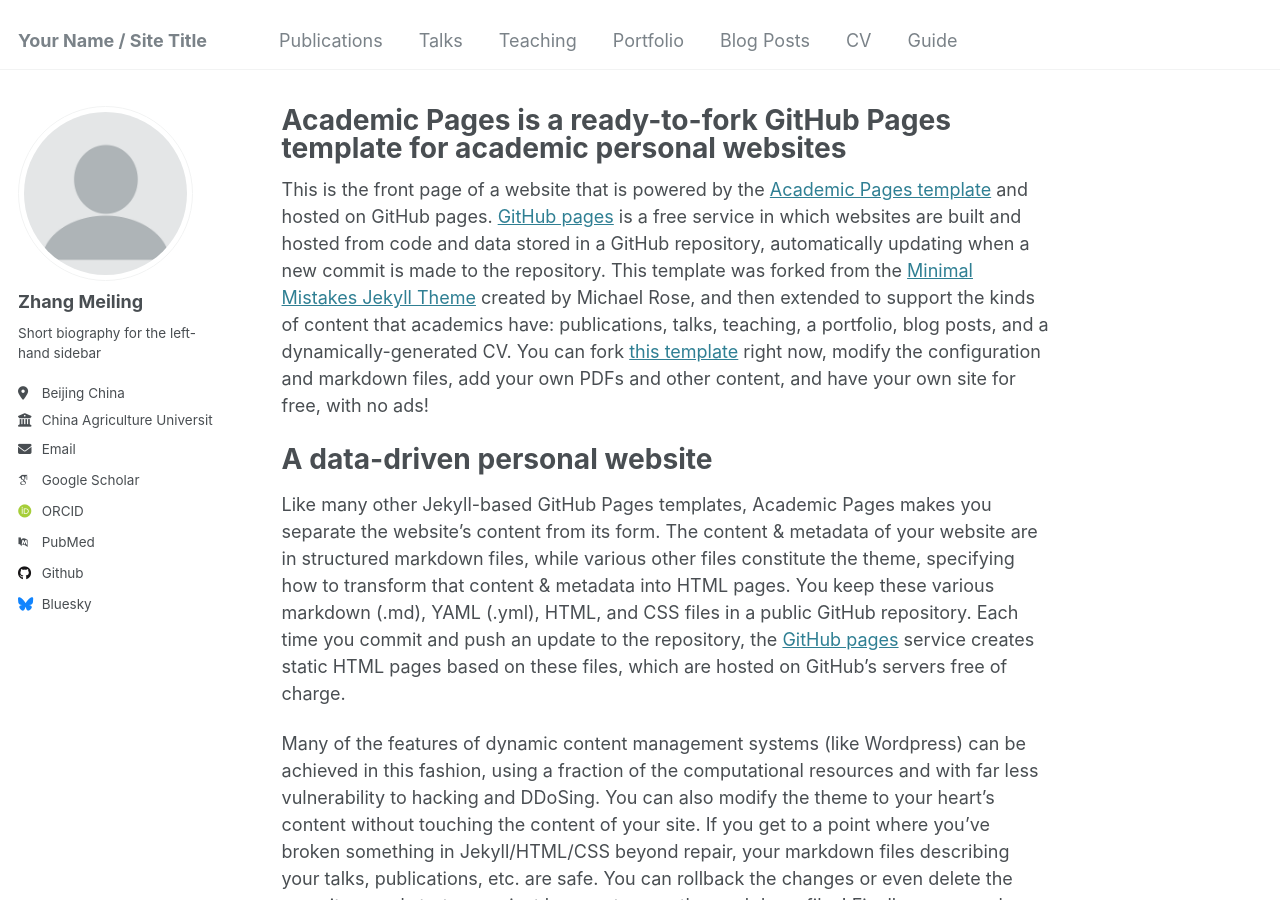
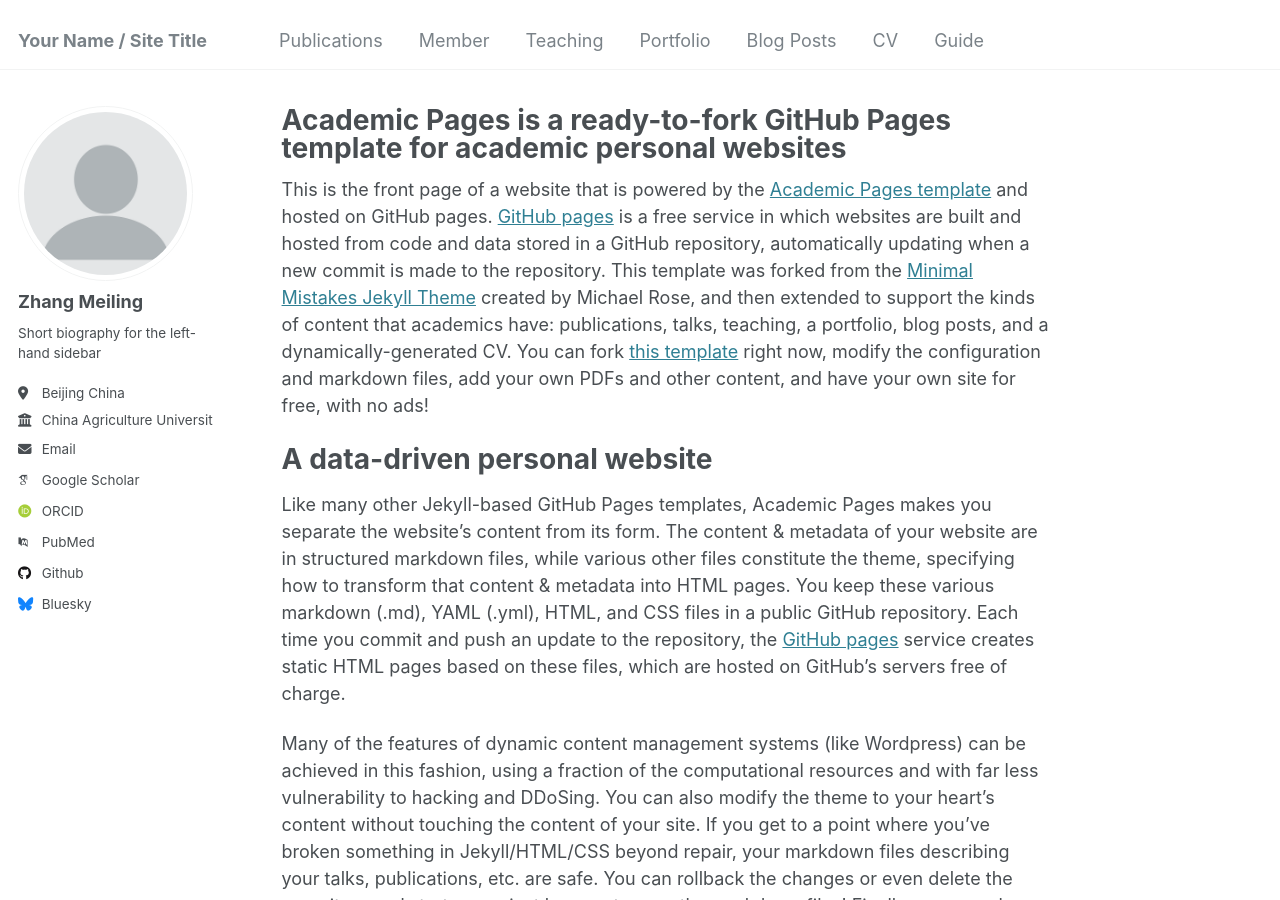
Before and after one commit to Hui50138/ZhangMeiling-Lab, a Jekyll site: the page built from _pages/about.md, in a window 1280 px wide and 900 px high. Built offline with Jekyll 4.4.1, drawn with Linux system fonts in a browser that asks for light colours; some web fonts are replaced.

Commit message:
Update navigation.yml
add member

```diff
--- a/_data/navigation.yml
+++ b/_data/navigation.yml
@@ -8,7 +8,7 @@ main:
   - title: "Publications"
     url: /publications/
 
-  - title: "Talks"
+  - title: "Member"
     url: /talks/
 
   - title: "Teaching"
```
